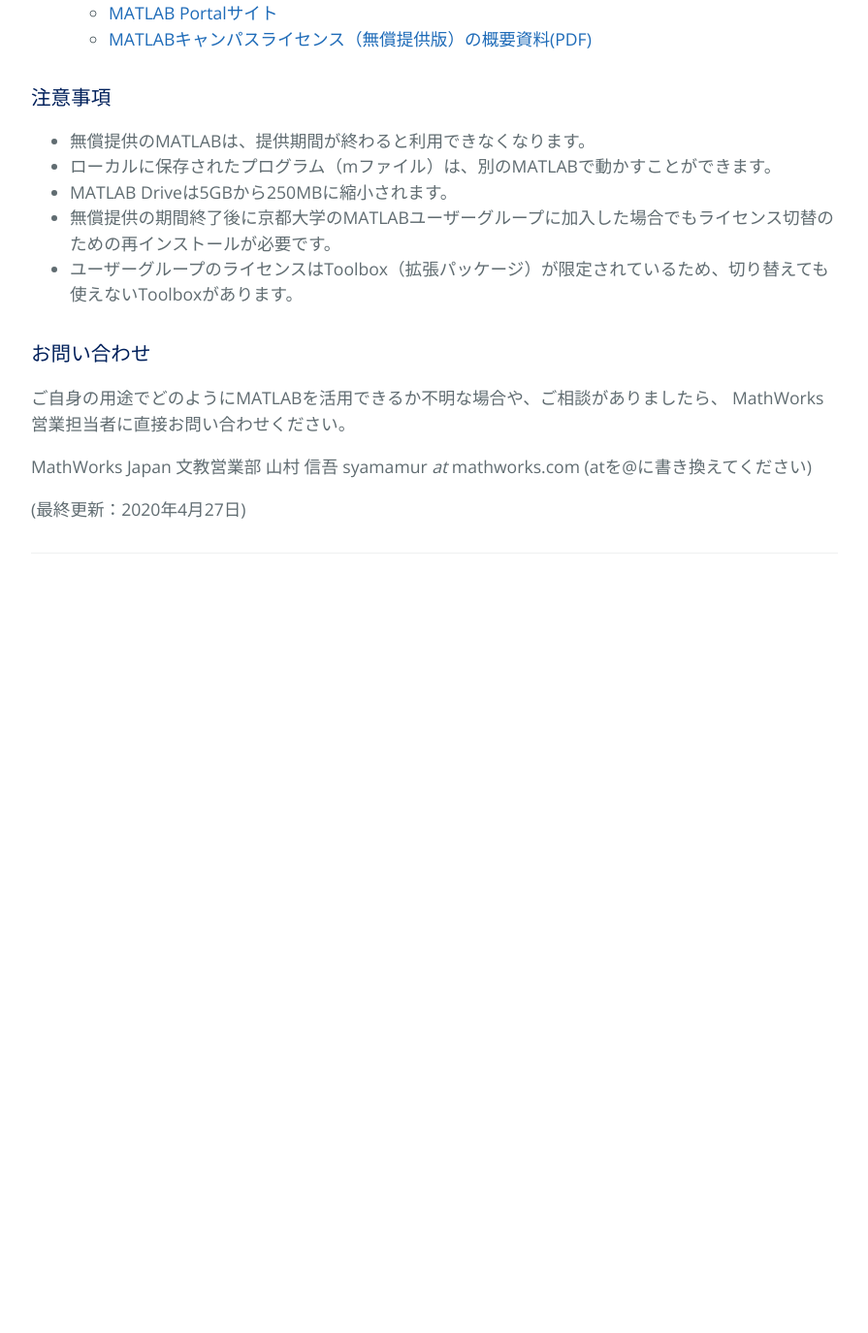
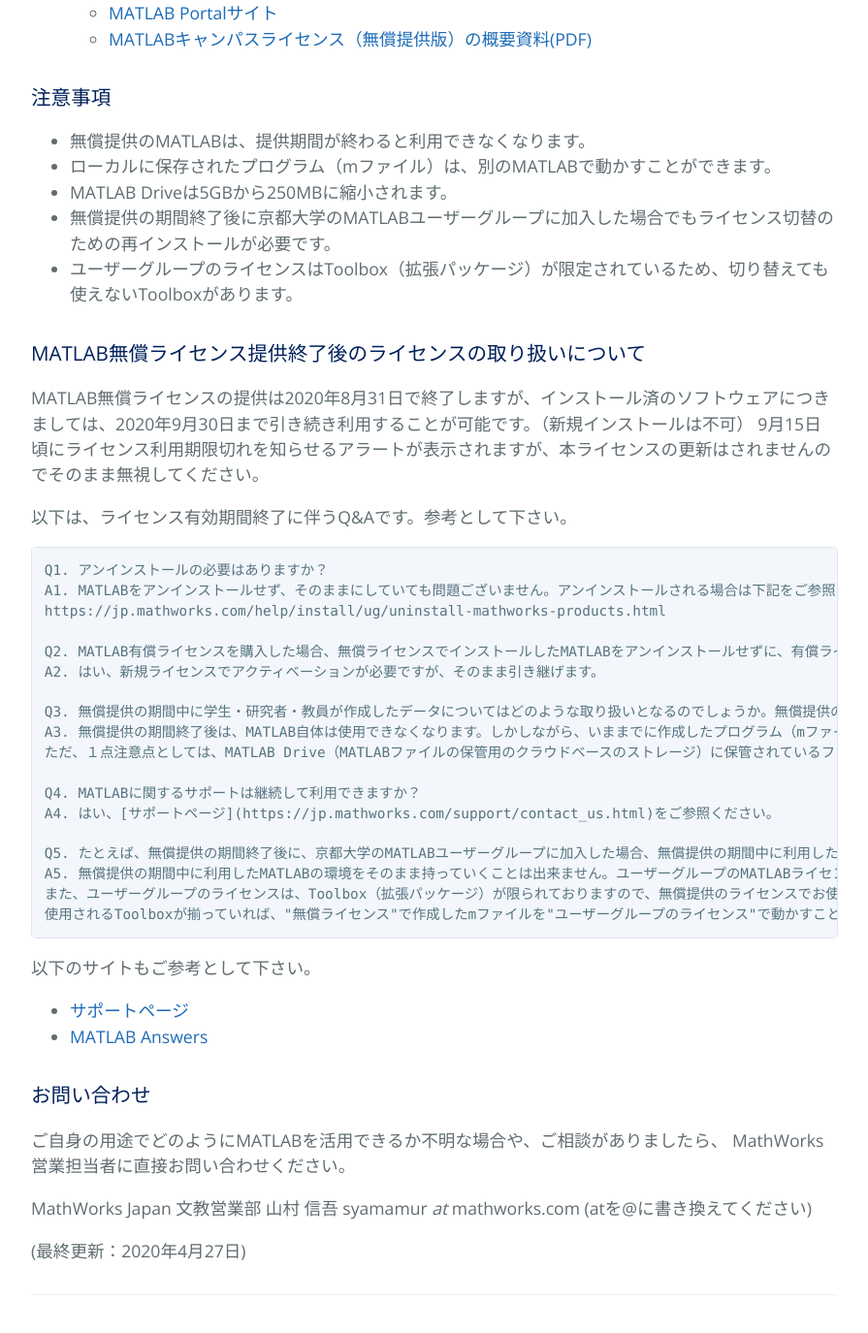
Before and after one commit to kyoto-u/online-edu, a Jekyll site: the page built from special-offer.md, in a window 1280 px wide and 1400 px high, scrolled down 2165 px. Shown: the top 1375 px of the window at 97% size, without its empty margins (192-1087 px from the left). Built offline with Jekyll 4.4.1, drawn with Linux system fonts in a browser that asks for light colours; before the commit the page ends 2800 px from its top, so only the background shows below that.

Commit message:
Update special-offer.md

```diff
--- a/special-offer.md
+++ b/special-offer.md
@@ -68,6 +68,38 @@ MATLAB（マトラボ）は、アメリカ合衆国のMathWorks社が開発し
 - 無償提供の期間終了後に京都大学のMATLABユーザーグループに加入した場合でもライセンス切替のための再インストールが必要です。
 - ユーザーグループのライセンスはToolbox（拡張パッケージ）が限定されているため、切り替えても使えないToolboxがあります。
 
+### MATLAB無償ライセンス提供終了後のライセンスの取り扱いについて
+
+MATLAB無償ライセンスの提供は2020年8月31日で終了しますが、インストール済のソフトウェアにつきましては、2020年9月30日まで引き続き利用することが可能です。（新規インストールは不可）
+9月15日頃にライセンス利用期限切れを知らせるアラートが表示されますが、本ライセンスの更新はされませんのでそのまま無視してください。
+
+以下は、ライセンス有効期間終了に伴うQ&Aです。参考として下さい。
+
+<pre>
+Q1. アンインストールの必要はありますか？
+A1. MATLABをアンインストールせず、そのままにしていても問題ございません。アンインストールされる場合は下記をご参照ください。
+https://jp.mathworks.com/help/install/ug/uninstall-mathworks-products.html
+
+Q2. MATLAB有償ライセンスを購入した場合、無償ライセンスでインストールしたMATLABをアンインストールせずに、有償ライセンスに切り替えることができますか？
+A2. はい、新規ライセンスでアクティベーションが必要ですが、そのまま引き継げます。
+
+Q3. 無償提供の期間中に学生・研究者・教員が作成したデータについてはどのような取り扱いとなるのでしょうか。無償提供の期間終了後もそのデータを使い続けることができるのでしょうか。
+A3. 無償提供の期間終了後は、MATLAB自体は使用できなくなります。しかしながら、いままでに作成したプログラム（mファイルといいます。）はローカルに保存されますので、そのmファイルを、ご自身でお持ちのMATLABで動かすことは可能です。
+ただ、１点注意点としては、MATLAB Drive（MATLABファイルの保管用のクラウドベースのストレージ）に保管されているファイルは、無償提供の期間終了前にローカルに移しておかれることをお薦めいたします。他にも、ソフトウェア保守サービスが有効な MATLABをお持ちの場合は、最大5 GBのストレージを引き続き使用できますが、無償ライセンスのみ使用されている場合は、5GB→250 MBへ容量が減ります。
+
+Q4. MATLABに関するサポートは継続して利用できますか？
+A4. はい、[サポートページ](https://jp.mathworks.com/support/contact_us.html)をご参照ください。
+
+Q5. たとえば、無償提供の期間終了後に、京都大学のMATLABユーザーグループに加入した場合、無償提供の期間中に利用したMATLABの環境をそのままもってこられるのでしょうか。
+A5. 無償提供の期間中に利用したMATLABの環境をそのまま持っていくことは出来ません。ユーザーグループのMATLABライセンスは、ネットワークライセンスであり、再度、自身の端末へのインストールが必要です。
+また、ユーザーグループのライセンスは、Toolbox（拡張パッケージ）が限られておりますので、無償提供のライセンスでお使いいただいたToolboxが存在しない可能性もあります。
+使用されるToolboxが揃っていれば、"無償ライセンス"で作成したmファイルを"ユーザーグループのライセンス"で動かすことが可能です。
+</pre>
+
+以下のサイトもご参考として下さい。
+- [サポートページ](https://jp.mathworks.com/support/contact_us.html)
+- [MATLAB Answers](https://jp.mathworks.com/matlabcentral/answers/index)
+
 ### お問い合わせ
 
 ご自身の用途でどのようにMATLABを活用できるか不明な場合や、ご相談がありましたら、
```
